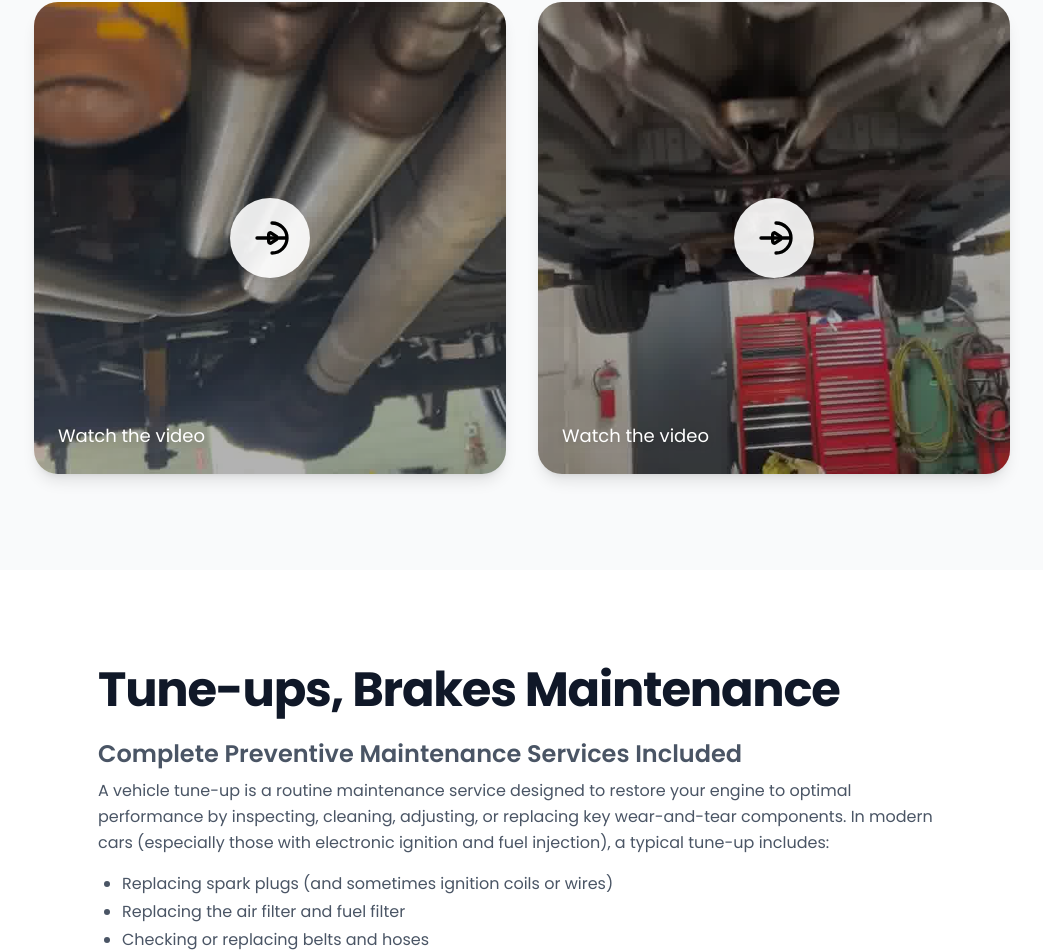
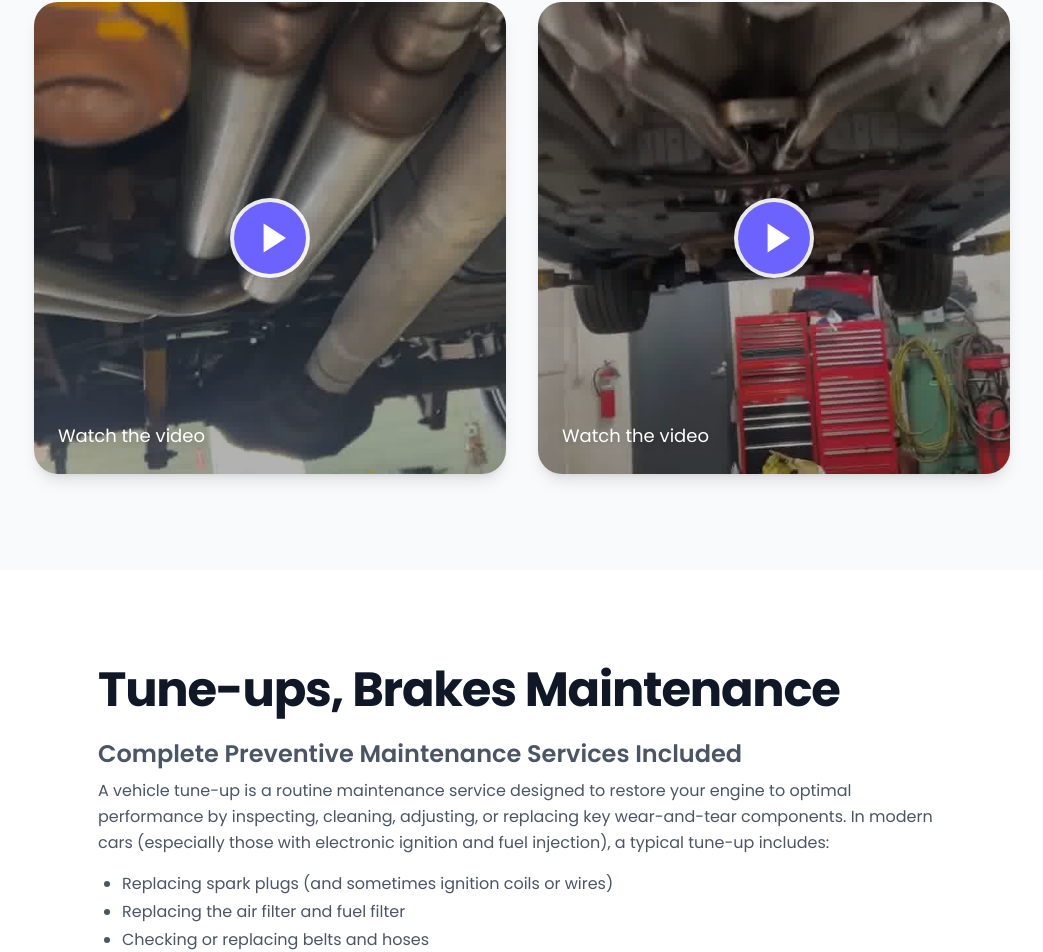
Before and after one commit to oscpaul/a-b, a Next.js app: page /maintenance in a window 1280 px wide. Shown: the part 1842-2794 px from the top of the page, without its empty margins (118-1161 px from the left). Built offline with nearby package versions, Linux system fonts and the light colour scheme.

Commit message:
Update page.tsx

```diff
--- a/app/maintenance/page.tsx
+++ b/app/maintenance/page.tsx
@@ -218,25 +218,9 @@ Contact us today for your next quick oil change, full maintenance package, or an
     {/* Big Play Button */}
     <div className="absolute inset-0 flex items-center justify-center">
       <div className="w-20 h-20 bg-white/90 hover:bg-white rounded-full flex items-center justify-center transition-all group-hover:scale-110 shadow-lg">
-<svg
-  xmlns="http://www.w3.org/2000/svg"
-  className="w-10 h-10 text-black ml-1"
-  fill="none"
-  viewBox="0 0 24 24"
-  stroke="currentColor"
->
-  <path
-    strokeLinecap="round"
-    strokeLinejoin="round"
-    strokeWidth={2}
-    d="M14.752 11.168l-3.197-2.132A1 1 0 0010 9.87v4.263a1 1 0 001.555.832l3.197-2.132z"
-  />
-  <path
-    strokeLinecap="round"
-    strokeLinejoin="round"
-    strokeWidth={2}
-    d="M21 12a9 9 0 01-9 9m9-9a9 9 0 00-9-9m9 9H3"
-  />
+<svg width="100" height="100" viewBox="0 0 100 100">
+  <circle cx="50" cy="50" r="45" fill="#6C63FF"/>
+  <polygon points="42,32 70,50 42,68" fill="white"/>
 </svg>
       </div>
     </div>
@@ -284,25 +268,9 @@ Contact us today for your next quick oil change, full maintenance package, or an
     {/* Big Play Button */}
     <div className="absolute inset-0 flex items-center justify-center">
       <div className="w-20 h-20 bg-white/90 hover:bg-white rounded-full flex items-center justify-center transition-all group-hover:scale-110 shadow-lg">
-      <svg
-  xmlns="http://www.w3.org/2000/svg"
-  className="w-10 h-10 text-black ml-1"
-  fill="none"
-  viewBox="0 0 24 24"
-  stroke="currentColor"
->
-  <path
-    strokeLinecap="round"
-    strokeLinejoin="round"
-    strokeWidth={2}
-    d="M14.752 11.168l-3.197-2.132A1 1 0 0010 9.87v4.263a1 1 0 001.555.832l3.197-2.132z"
-  />
-  <path
-    strokeLinecap="round"
-    strokeLinejoin="round"
-    strokeWidth={2}
-    d="M21 12a9 9 0 01-9 9m9-9a9 9 0 00-9-9m9 9H3"
-  />
+   <svg width="100" height="100" viewBox="0 0 100 100">
+  <circle cx="50" cy="50" r="45" fill="#6C63FF"/>
+  <polygon points="42,32 70,50 42,68" fill="white"/>
 </svg>
       </div>
     </div>
```
